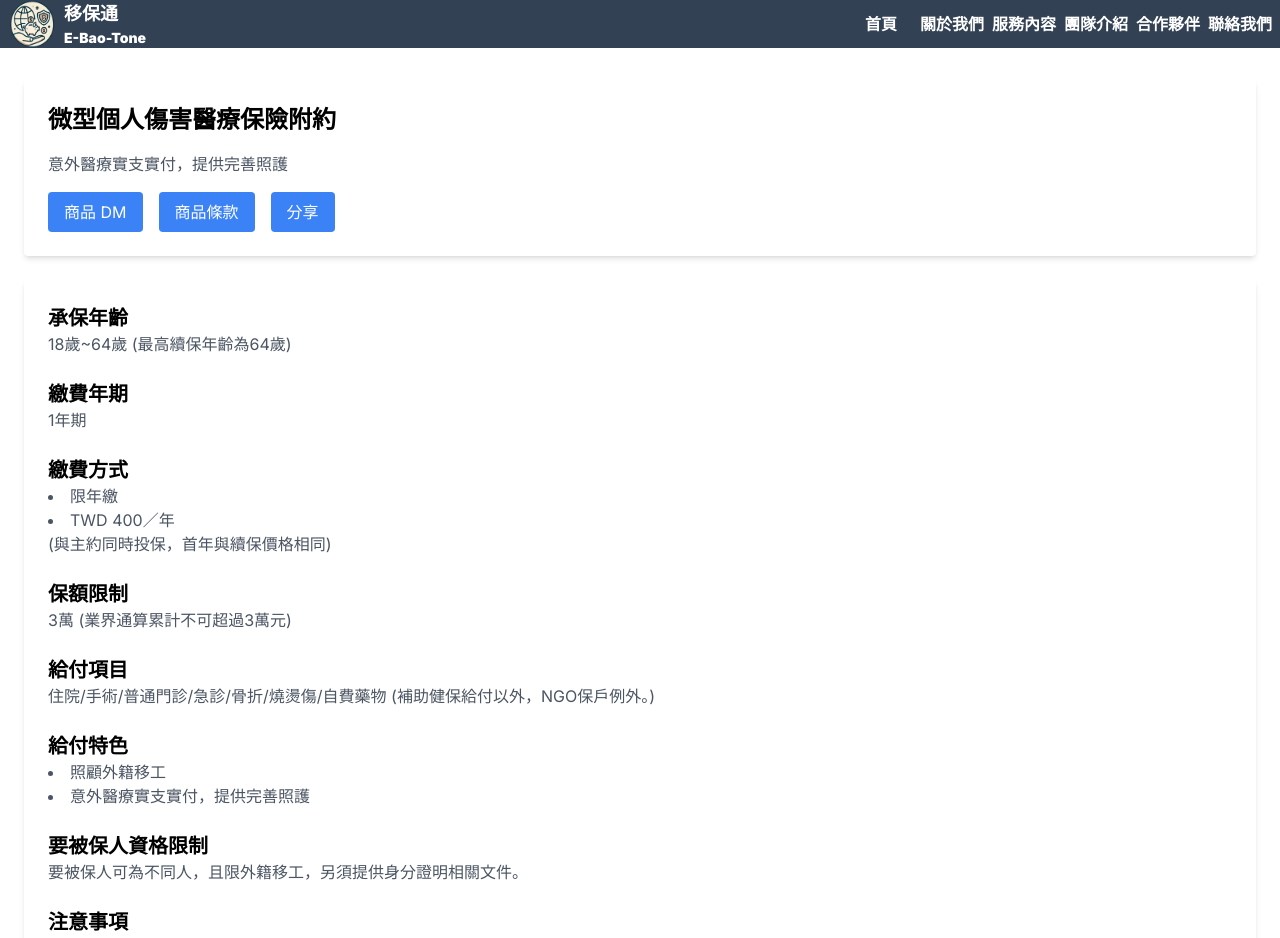
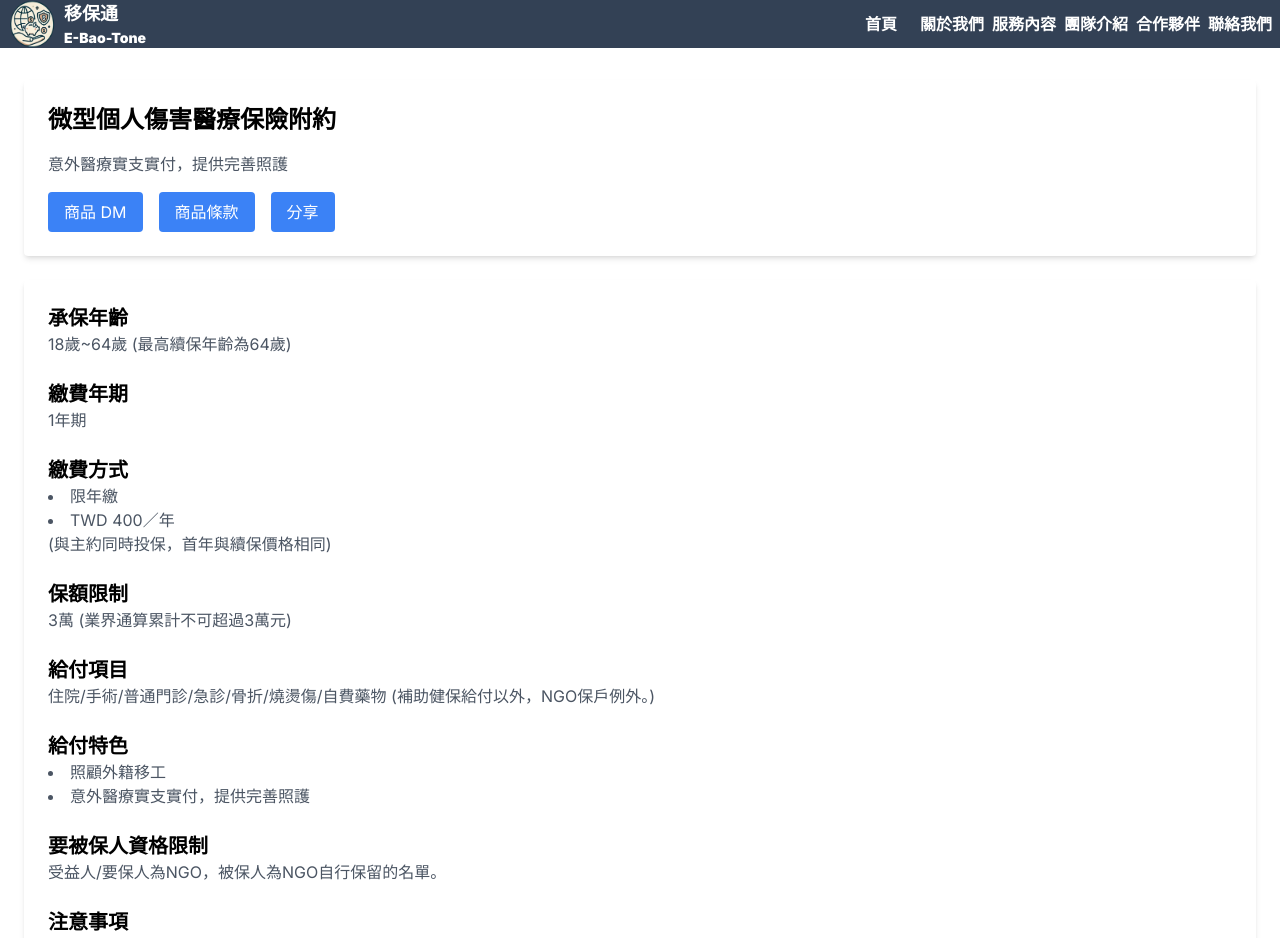
Before and after one commit to linting2024/microinsurance, a Next.js app: page /news2 in a window 1280 px wide. Shown: the top 938 px of the page. Built offline with nearby package versions, Linux system fonts and the light colour scheme.

Commit message:
add contents

```diff
--- a/app/news1/page.js
+++ b/app/news1/page.js
@@ -68,7 +68,7 @@ export default function News1Page () {
                 <div>
                     <h2 className="text-xl font-semibold">要被保人資格限制</h2>
                     <p className="text-gray-600">
-                        要被保人可為不同人，且限外籍移工，另須提供身分證明相關文件。
+                        要被保人可為不同人，且被保人、受益人限外籍移工，另須提供身分證明相關文件。
                     </p>
                 </div>
 
--- a/app/news2/page.js
+++ b/app/news2/page.js
@@ -69,7 +69,7 @@ export default function News2Page () {
                 <div>
                     <h2 className="text-xl font-semibold">要被保人資格限制</h2>
                     <p className="text-gray-600">
-                        要被保人可為不同人，且限外籍移工，另須提供身分證明相關文件。
+                        受益人/要保人為NGO，被保人為NGO自行保留的名單。
                     </p>
                 </div>
 
```
